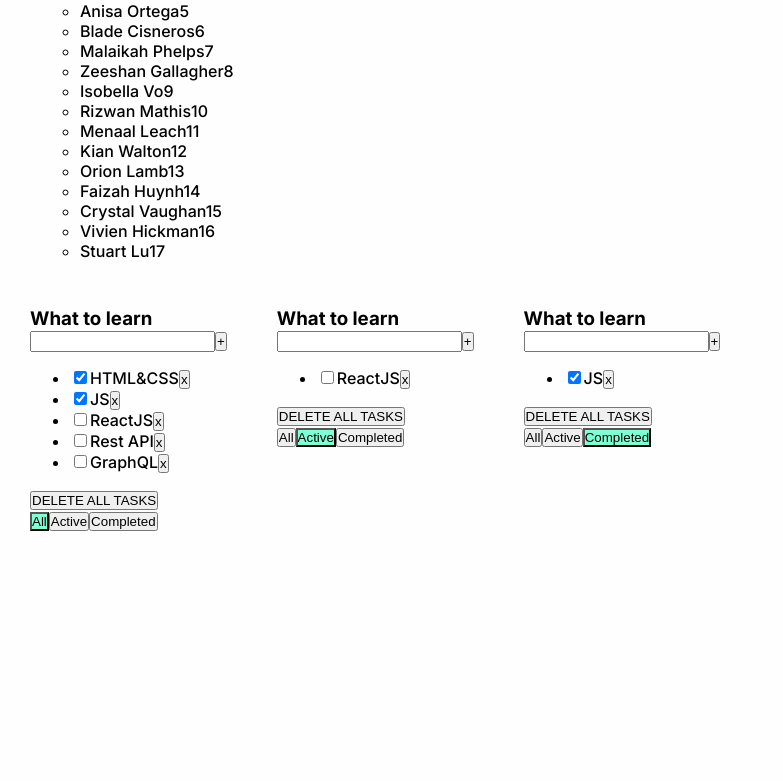
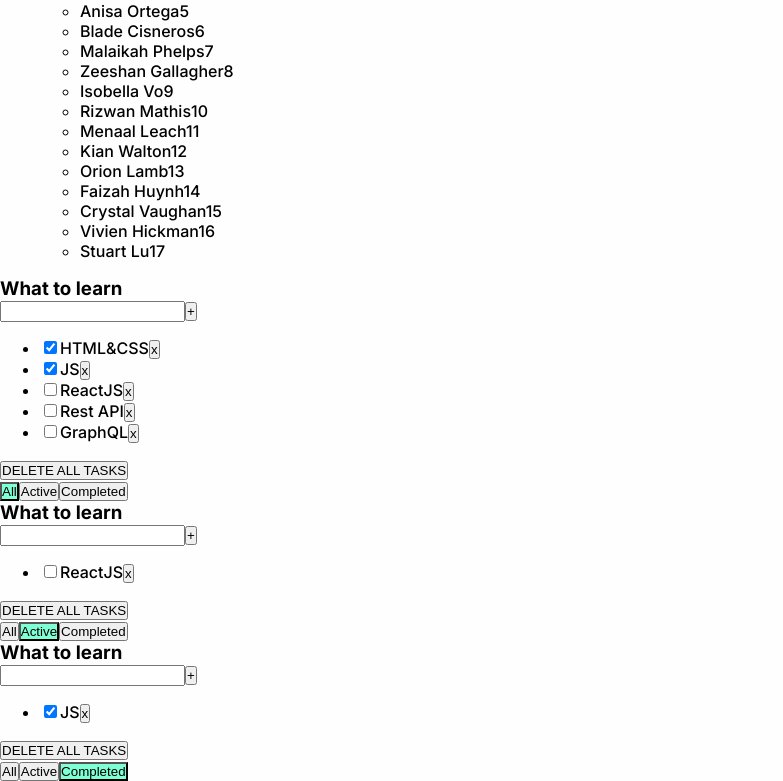
Before and after one commit to Lekade/Training, a React (Create React App) app: page / in a window 1280 px wide. Shown: the part 1506-2287 px from the top of the page, without its empty margins (0-783 px from the left). Before the commit the page ends 2183 px from the top, so only its background shows below. Built offline with nearby package versions, Linux system fonts and the light colour scheme.

Commit message:
the stylization has been rewritten on the styled component

```diff
--- a/src/components/todo/TodolistApp.css
+++ b/src/components/todo/TodolistApp.css
@@ -1,12 +1,3 @@
-
-.filterTodo {
-  padding: 30px;
-  display: flex;
-}
-
-.filterTodo > div {
-  margin-right: 50px;
-}
 
 .error {
   border: red 1px solid;
```
